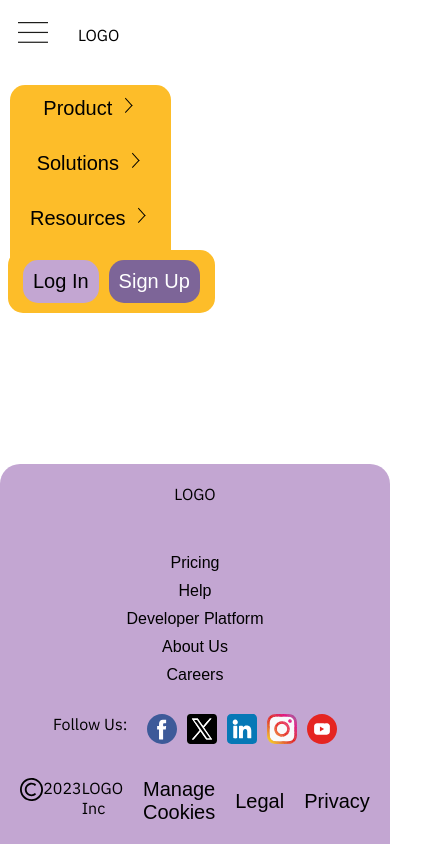
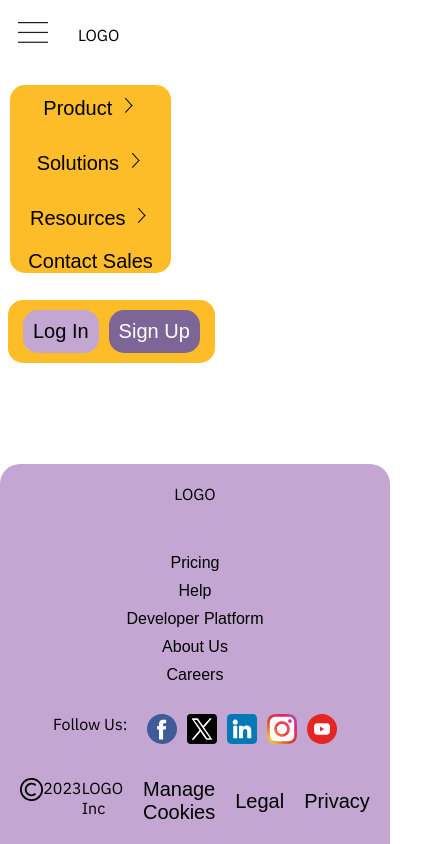
Before and after one commit to noobDeveloper-dot-com/Automated-Workflow, a website built with Vite: page index.html in a window 390 px wide. Both pictures are taken after a click on the button 33 px from the left and 34 px from the top of the page. Shown: the whole page, 421 px wide, since content can reach past the window. Built offline with nearby package versions, Linux system fonts and the light colour scheme.

Commit message:
Made few changes in header

```diff
--- a/header.css
+++ b/header.css
@@ -77,7 +77,7 @@ header {
 [data-dropDownMenu="Product"] {
   background-color: var(--primary-color_3);
   padding: 10px 15px;
-  width: 250px;
+
   border-radius: var(--border_r);
   z-index: 2;
 }
@@ -173,7 +173,7 @@ header {
   }
 }
 
-@media (max-width: 750px) {
+@media (max-width: 800px) {
   header {
     flex-direction: row-reverse;
     justify-content: flex-end;
@@ -210,7 +210,7 @@ header {
   }
 
   .logIn-and-SignUp {
-    top: 250px;
+    top: 300px;
     opacity: 0;
     pointer-events: none;
 
```
